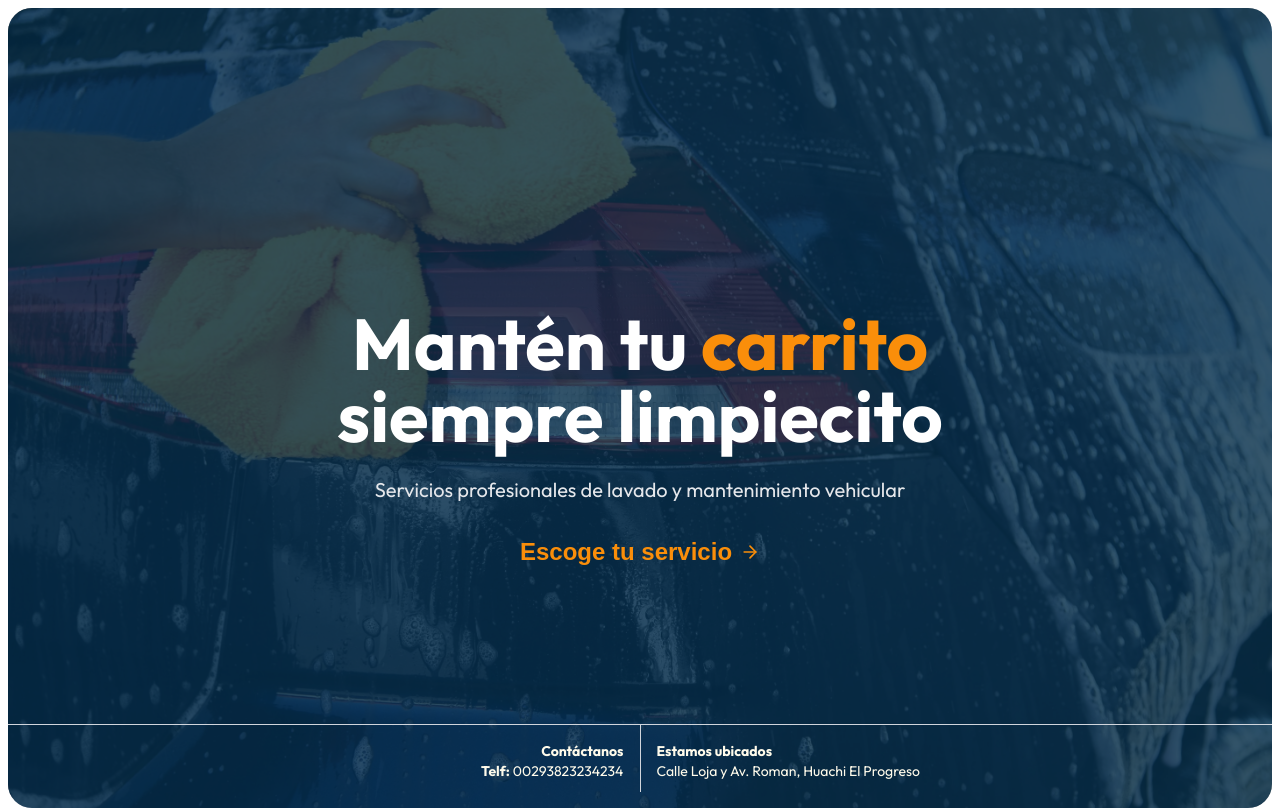
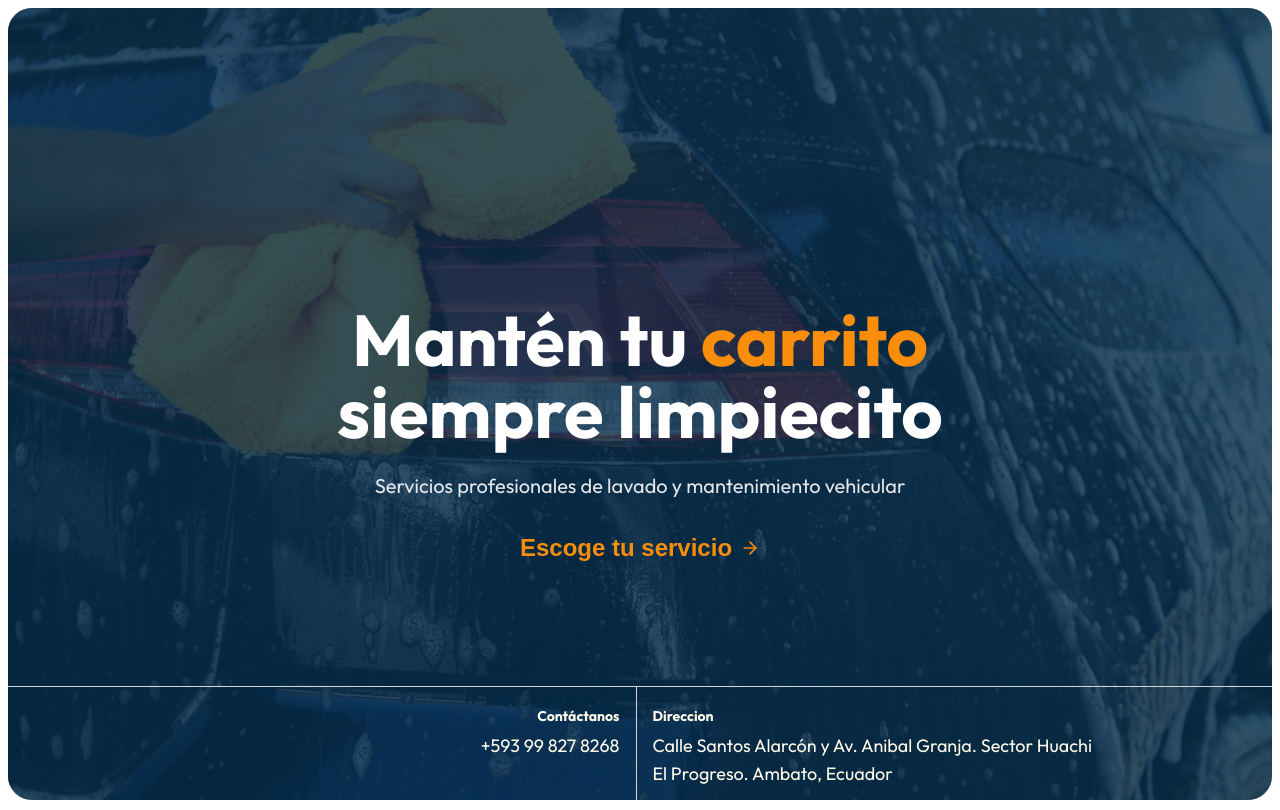
Before and after one commit to juaneugenio/lubrimas, a React (Vite) app: page / in a window 1280 px wide. Shown: the top 810 px of the page. Built offline with nearby package versions, Linux system fonts and the light colour scheme.

Commit message:
hero estilizado. ANtes del modal implementation

```diff
--- a/src/components/Hero/Hero.jsx
+++ b/src/components/Hero/Hero.jsx
@@ -12,7 +12,7 @@ const Hero = () => {
 
   return (
     <motion.header
-      className="relative h-[100dvh] w-full overflow-hidden rounded-3xl flex flex-col justify-center items-center"
+      className="relative h-[99dvh] w-full overflow-hidden rounded-3xl flex flex-col justify-center items-center"
       initial={{ opacity: 0 }}
       animate={{ opacity: 1 }}
     >
@@ -70,7 +70,7 @@ const Hero = () => {
       </div>
 
       {/* Nav positioned at the bottom */}
-      <div className="absolute bottom-0 w-full">
+      <div className="absolute bottom-0 w-full z-50">
         <Nav />
       </div>
     </motion.header>
--- a/src/components/Nav/Nav.jsx
+++ b/src/components/Nav/Nav.jsx
@@ -2,18 +2,49 @@ import React from 'react';
 import { Phone, MapPin } from 'lucide-react';
 
 const Nav = () => {
+  const handlePhoneClick = () => {
+    alert("Contact us via phone!");
+    // You can replace this alert with a modal component for a better UI
+  };
+
+  const handleAddressClick = () => {
+    const address = encodeURIComponent('Calle Santos Alarcón y Av. Anibal Granja, Huachi El Progreso, Ambato, Ecuador');
+
+    // URL para Google Maps
+    const googleMapsUrl = `https://www.google.com/maps/dir/?api=1&destination=${address}`;
+
+    // URL para Apple Maps
+    const appleMapsUrl = `http://maps.apple.com/?daddr=${address}`;
+
+    // Detectar dispositivo y abrir el mapa correspondiente
+    const isIOS = /iPhone|iPad|iPod/i.test(navigator.userAgent);
+    const link = document.createElement('a');
+    link.href = isIOS ? appleMapsUrl : googleMapsUrl;
+    link.target = '_blank';
+    link.rel = 'noopener noreferrer';
+    document.body.appendChild(link);
+    link.click();
+    document.body.removeChild(link);
+  };
+
   return (
-    <div className="relative flex w-full pb-4 text-amber-50">
-      {/* First Section */}
-      <div className="flex-1 flex flex-col items-end pr-4 border-r border-t border-gray-300 cursor-pointer">
-        <h4 className="text-sm md:text-md font-bold leading-none -mb-2">Contáctanos</h4>
-        <p className="text-[16px] md:text-sm leading-none"><strong>Telf:</strong> 00293823234234</p>
+    <div className="relative flex w-full text-amber-50">
+      {/* Contact Section */}
+      <div
+        className="flex-1 flex flex-col items-end pr-4 border-r border-t border-gray-300 cursor-pointer"
+        onClick={handlePhoneClick} // Added onClick handler
+      >
+        <h4 className="text-sm md:text-md font-bold mb-1.5">Contáctanos</h4>
+        <a href="tel:+593 99 827 8268" className='no-underline text-amber-50 md:text-lg hover:underline'>+593 99 827 8268</a>
       </div>
 
-      {/* Second Section */}
-      <div className="flex-1 flex flex-col pl-4 border-t border-gray-300 cursor-pointer">
-        <h4 className="text-sm md:text-md font-bold leading-none -mb-2">Estamos ubicados</h4>
-        <p className="text-[16px] md:text-sm leading-none">Calle Loja y Av. Roman, Huachi El Progreso</p>
+      {/* Ubication Section */}
+      <div
+        className="flex-1 flex flex-col items-start pl-4 pr-2 border-t border-gray-300 cursor-pointer"
+        onClick={handleAddressClick} // Added onClick handler
+      >
+        <h4 className="text-sm md:text-md font-bold mb-1.5">Direccion</h4>
+        <a className="text-sm md:text-lg max-w-md mb-3">Calle Santos Alarcón y Av. Anibal Granja. Sector Huachi El Progreso. Ambato, Ecuador</a>
       </div>
     </div>
   );
```
